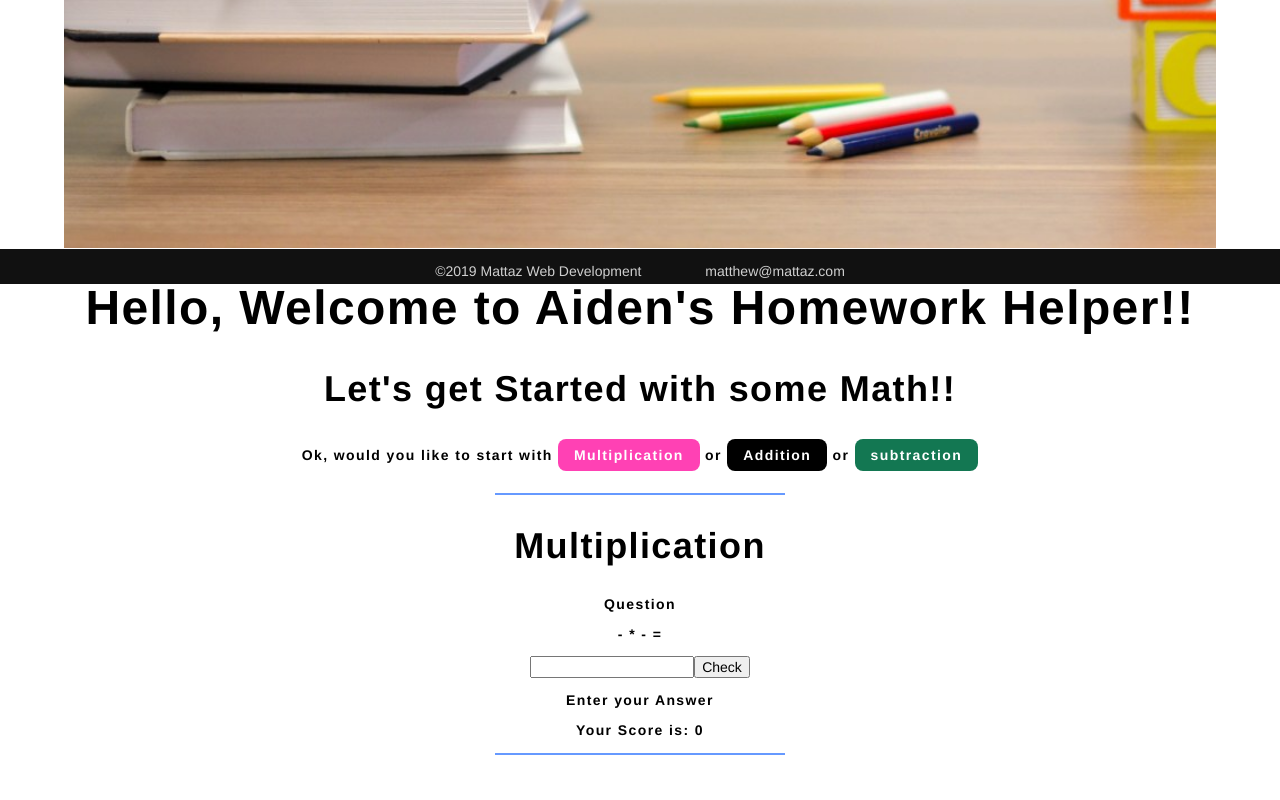
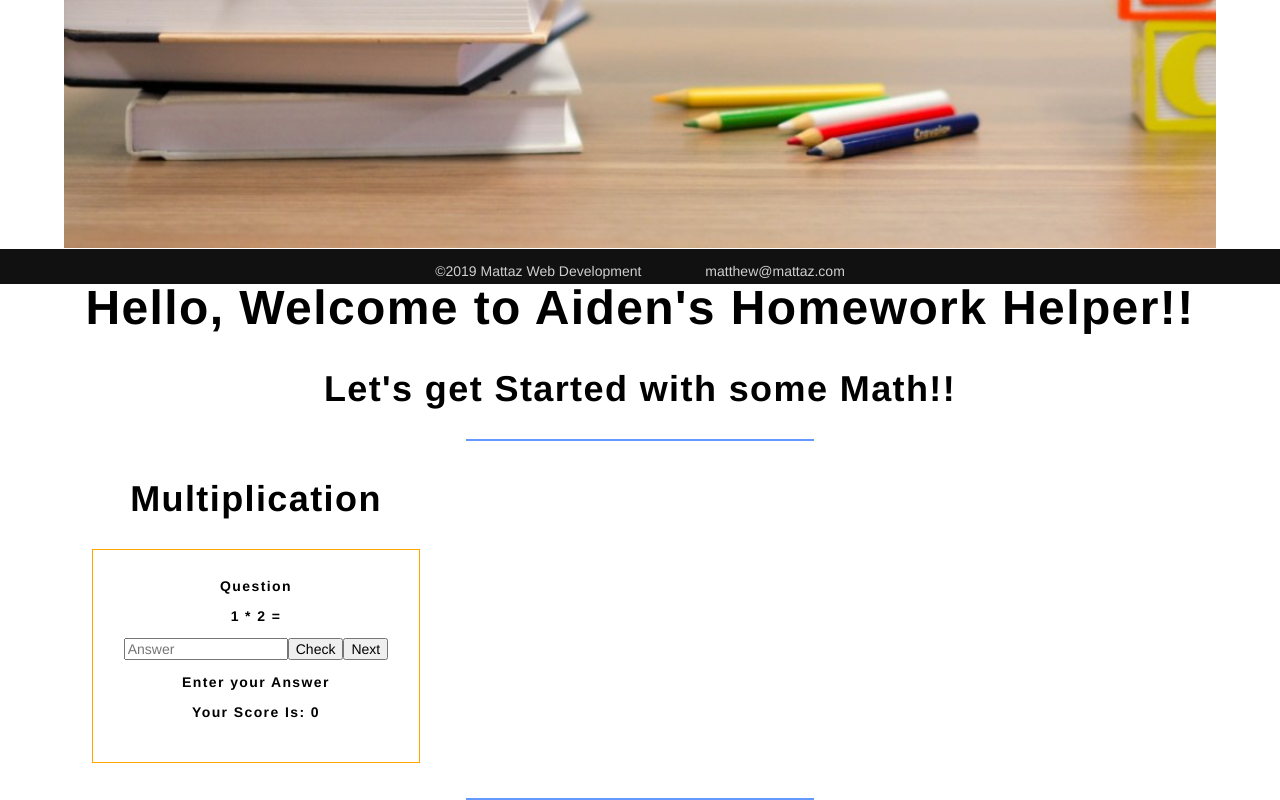
Before and after one commit to Cipher-Coder/homework_site, a Vue app: page / in a window 1280 px wide. Shown: the part 516-1316 px from the top of the page. Before the commit the page ends 1271 px from the top, so only its background shows below. Built offline with nearby package versions, Linux system fonts and the light colour scheme; the HTML template or start-up script is replaced by a standard one.

Commit message:
got the multiplication working

```diff
--- a/src/components/HelloWorld.vue
+++ b/src/components/HelloWorld.vue
@@ -3,38 +3,72 @@
     <div class="bg-image"></div>
     <h1 class="f1">{{ pageHeading }}</h1>
     <h2 class="f2">Let's get Started with some Math!!</h2>
-    <p>
-      Ok, would you like to start with
-      <a
-        class="choice f6 link dim br3 ph3 pv2 mb2 dib white bg-hot-pink"
-        href="#0"
-      >Multiplication</a> or
-      <a class="choice f6 link dim br3 ph3 pv2 mb2 dib white bg-black" href="#0">Addition</a> or
-      <a class="f6 link dim br3 ph3 pv2 mb2 dib white bg-dark-green" href="#0">subtraction</a>
-    </p>
-    <hr width="25%" color="#6699ff" size="3">
-    <div class="spotlight">
-      <div class="content">
+    <hr width="30%" color="#6699ff" size="3">
+    <div class="spotlight flex">
+      <div id="multiplication" class="w-third">
         <header class="major">
           <h2 class="f2">Multiplication</h2>
           <div id="puzzle">
             <p>Question</p>
-            <span id="rndNumber1">-</span> *
-            <span id="rndNumber2">-</span> =
+            <span id="rndNumber1">{{ randomNumber1 }}</span> *
+            <span id="rndNumber2">{{ randomNumber2 }}</span> =
             <p>
-              <input type="number" id="userAnswer" name="text1">
-              <input type="button" onclick="checkAnswer()" value="Check">
+              <input
+                id="userAnswer"
+                v-validate="'numeric'"
+                name="userAnswer"
+                v-model="userAnswer"
+                placeholder="Answer"
+                type="number"
+              >
+              <button @click="checkAnswer">Check</button>
+              <button @click="created">Next</button>
             </p>
             <span id="mesg">Enter your Answer</span>
             <p>
-              Your Score is:
-              <span id="scoremesg">0</span>
+              <span id="scoremesg">Your Score Is: {{ score }}</span>
             </p>
           </div>
         </header>
       </div>
+      <!-- <div id="addition" class="w-third">
+        <header class="major">
+          <h2 class="f2">Addition</h2>
+          <div id="puzzle">
+            <p>Question</p>
+            <span id="rndNumber3">-</span> *
+            <span id="rndNumber4">-</span> =
+            <p>
+              <input v-validate="'numeric'" name="userAnswer1" placeholder="Answer" type="number">
+              <button @click="checkAnswer1">Check</button>
+            </p>
+            <span id="mesg">Enter your Answer</span>
+            <p>
+              <span id="scoremesg">Your Score Is: {{ score1 }}</span>
+            </p>
+          </div>
+        </header>
+      </div>
+      <div id="subtraction" class="w-third">
+        <header class="major">
+          <h2 class="f2">Subtraction</h2>
+          <div id="puzzle">
+            <p>Question</p>
+            <span id="rndNumber5">-</span> *
+            <span id="rndNumber6">-</span> =
+            <p>
+              <input v-validate="'numeric'" name="userAnswer2" placeholder="Answer" type="number">
+              <button @click="checkAnswer2">Check</button>
+            </p>
+            <span id="mesg">Enter your Answer</span>
+            <p>
+              <span id="scoremesg">Your Score Is: {{ score2 }}</span>
+            </p>
+          </div>
+        </header>
+      </div>-->
     </div>
-    <hr class="splitter" width="25%" color="#6699ff" size="3">
+    <hr class="splitter" width="30%" color="#6699ff" size="3">
   </div>
 </template>
 
@@ -42,12 +76,35 @@
 export default {
   data() {
     return {
-      pageHeading: "Hello, Welcome to Aiden's Homework Helper!!"
+      pageHeading: "Hello, Welcome to Aiden's Homework Helper!!",
+      randomNumber1: 1,
+      randomNumber2: 2,
+      score: 0,
+      userAnswer: ""
     };
   },
   name: "HelloWorld",
   props: {
     msg: String
+  },
+  methods: {
+    created: function() {
+      this.generateNumber();
+    },
+    generateNumber: function() {
+      this.randomNumber1 = Math.floor(Math.random() * 10 + 1);
+      this.randomNumber2 = Math.floor(Math.random() * 10 + 1);
+    },
+    checkAnswer: function() {
+      let answer = document.getElementById("userAnswer").value;
+      if (answer == this.randomNumber1 * this.randomNumber2) {
+        document.getElementById("mesg").style.color = "green";
+        document.getElementById("mesg").innerHTML = "Correct!";
+      } else {
+        document.getElementById("mesg").style.color = "red";
+        document.getElementById("mesg").innerHTML = "Incorrect!";
+      }
+    }
   }
 };
 </script>
@@ -83,4 +140,13 @@ a {
   background-size: cover;
   min-height: 700px;
 }
+#puzzle {
+  border: 1px solid orange;
+  margin: 2em;
+  padding: 1em 1em 2em 1em;
+}
+
+/* .spotlight {
+  display: inline;
+} */
 </style>
```
